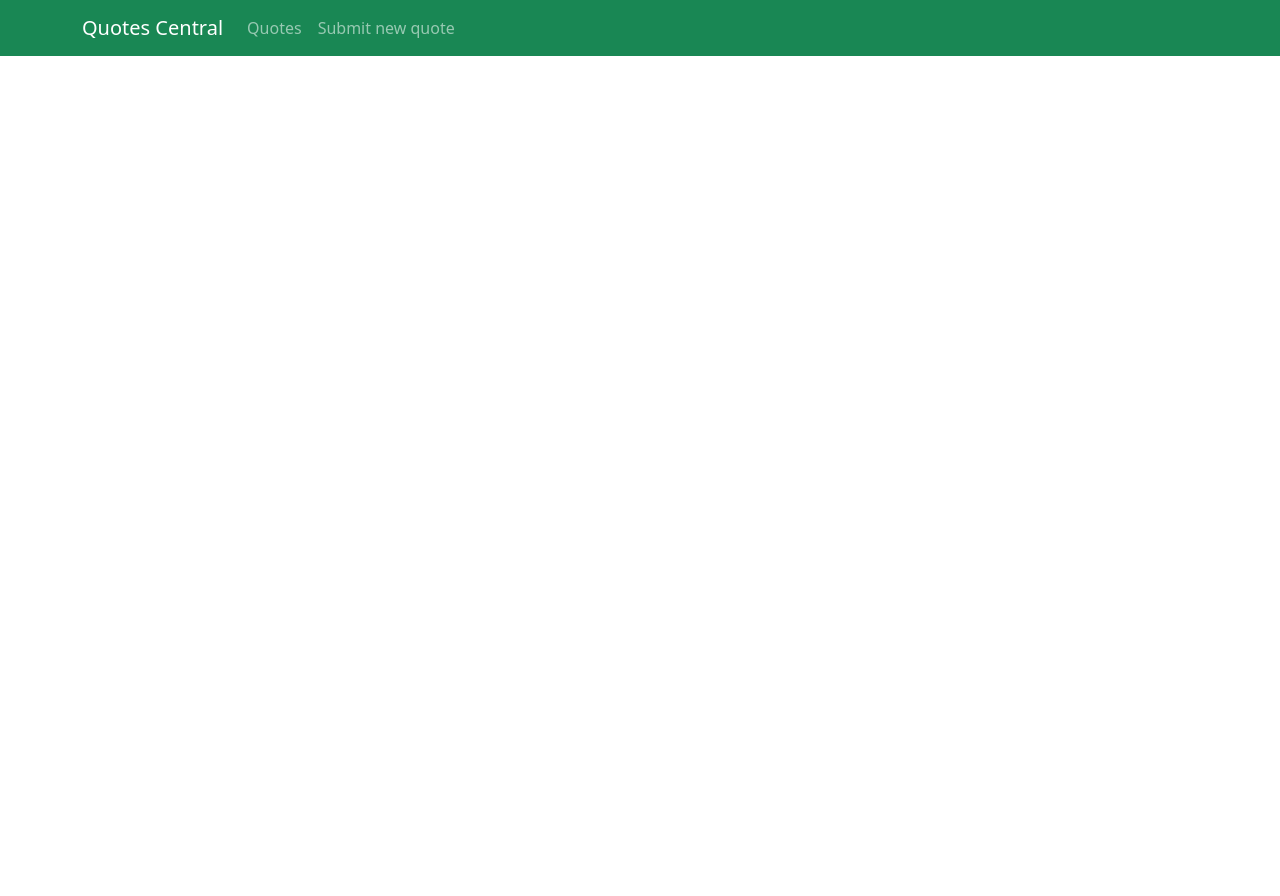
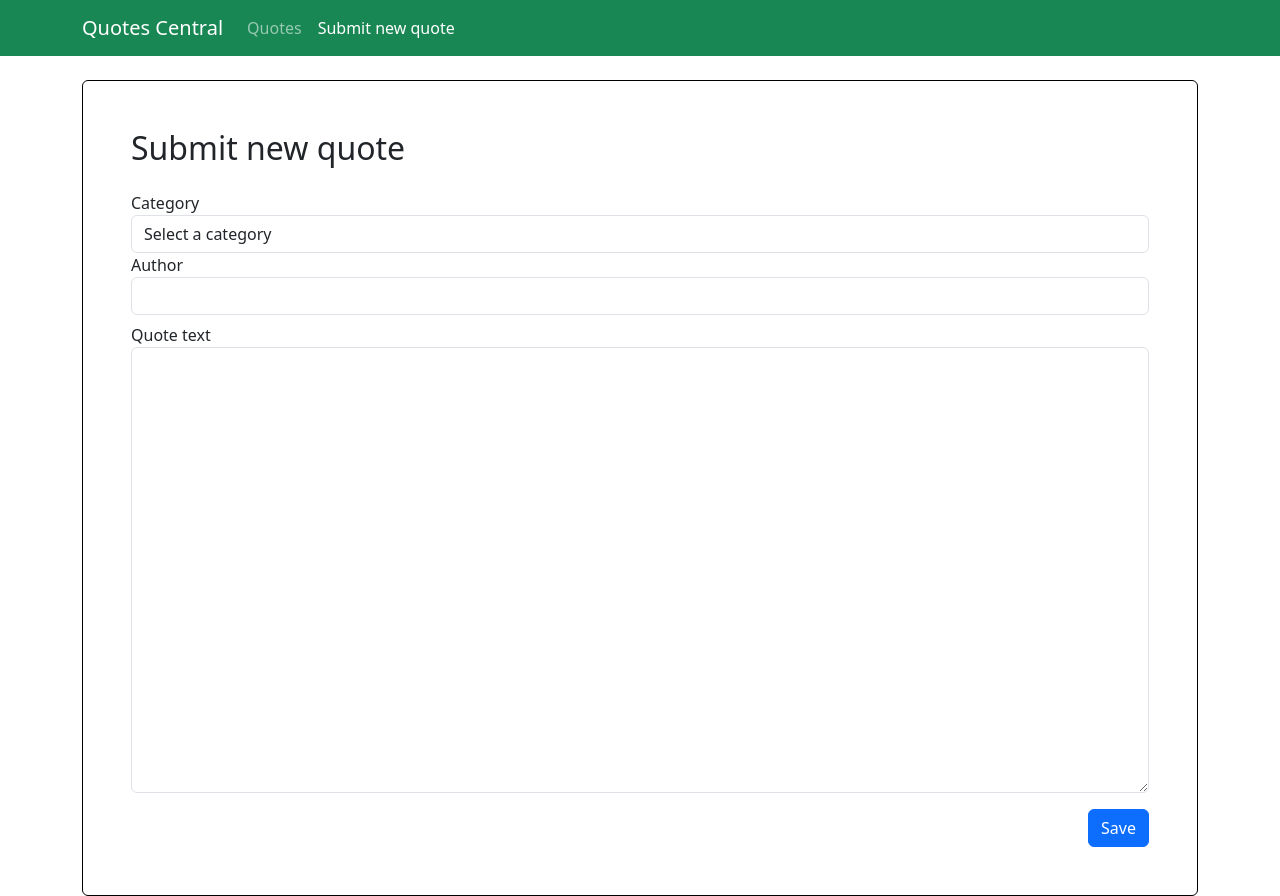
Before and after one commit to MrDenis2024/exam8, a React (Vite) app: page /add-quote in a window 1280 px wide. Before the commit the page ends 800 px from the top, so only its background shows below. Built offline with nearby package versions, Linux system fonts and the light colour scheme.

Commit message:
Создан контейнер InteractionForm и компонент QouteFomr отвечающие за отрисовку формы отрпавки сообщений и структуру отправки сообщения на сервер

```diff
--- a/src/App.tsx
+++ b/src/App.tsx
@@ -1,5 +1,7 @@
 import './App.css';
 import Toolbar from './components/Toolbar/Toolbar';
+import {Route, Routes} from 'react-router-dom';
+import InteractionForm from './containers/InteractionForm/InteractionForm';
 
 const App = () => {
 
@@ -8,6 +10,11 @@ const App = () => {
       <header>
         <Toolbar />
       </header>
+      <main className='container'>
+        <Routes>
+          <Route path='/add-quote' element={<InteractionForm />} />
+        </Routes>
+      </main>
     </>
   );
 };
--- /dev/null
+++ b/src/axiosApi.ts
@@ -0,0 +1,7 @@
+import axios from 'axios';
+
+const axiosApi = axios.create({
+  baseURL: 'https://denis-khrunev-js-25-default-rtdb.europe-west1.firebasedatabase.app/'
+});
+
+export default axiosApi;
--- /dev/null
+++ b/src/components/QuoteForm/QuoteForm.tsx
@@ -0,0 +1,48 @@
+import React from 'react';
+import {Quote} from '../../types';
+
+interface Props {
+  quote: Quote;
+  onFormSubmit: React.ChangeEventHandler<HTMLFormElement>;
+  onFieldChange: React.ChangeEventHandler<HTMLInputElement | HTMLTextAreaElement | HTMLSelectElement>;
+}
+
+const QuoteForm: React.FC<Props> = ({quote, onFormSubmit, onFieldChange}) => {
+  return (
+    <div className="mt-4 border border-black rounded p-5">
+      <h2>Submit new quote</h2>
+      <form className="mt-4" onSubmit={onFormSubmit}>
+        <div className="form-group">
+          <label htmlFor="category">Category</label>
+          <select id="category" className="form-control" name="category" value={quote.category} onChange={onFieldChange} required>
+            <option value="">Select a category</option>
+            <option value="star-wars">Star Wars</option>
+            <option value="famous-people">Famous people</option>
+            <option value="saying">Saying</option>
+            <option value="humour">Humour</option>
+            <option value="motivational">Motivational</option>
+          </select>
+        </div>
+        <div className="form-group">
+          <label htmlFor="author">Author</label>
+          <input
+            id="author" type="text" name="author"
+            className="form-control" value={quote.author} onChange={onFieldChange} required
+          />
+        </div>
+        <div className="form-group mt-2">
+          <label htmlFor="text">Quote text</label>
+          <textarea name="text" id="text" rows={18} className='form-control'
+                    value={quote.text} onChange={onFieldChange} required></textarea>
+        </div>
+        <div className='text-end'>
+          <button type="submit" className="btn btn-primary mt-3">
+            Save
+          </button>
+        </div>
+      </form>
+    </div>
+  );
+};
+
+export default QuoteForm;
--- a/src/components/Toolbar/Toolbar.tsx
+++ b/src/components/Toolbar/Toolbar.tsx
@@ -11,7 +11,7 @@ const Toolbar = () => {
               <NavLink to='/' className='nav-link'>Quotes</NavLink>
             </li>
             <li className="nav-item">
-              <NavLink to='/quote/moti' className='nav-link'>Submit new quote</NavLink>
+              <NavLink to='/add-quote' className='nav-link'>Submit new quote</NavLink>
             </li>
           </ul>
         </div>
--- /dev/null
+++ b/src/containers/InteractionForm/InteractionForm.tsx
@@ -0,0 +1,42 @@
+import React, {useState} from 'react';
+import axiosApi from '../../axiosApi';
+import {useNavigate} from 'react-router-dom';
+import QuoteForm from '../../components/QuoteForm/QuoteForm';
+import {Quote} from '../../types';
+
+const InteractionForm = () => {
+  const [quote, setQuote] = useState<Quote>({
+    category: '',
+    author: '',
+    text: '',
+  });
+  const navigate = useNavigate();
+
+  const onFieldChange = (event: React.ChangeEvent<HTMLInputElement | HTMLTextAreaElement | HTMLSelectElement>) => {
+    const {name, value} = event.target;
+
+    setQuote((prevState) => ({
+      ...prevState,
+      [name]: value,
+    }));
+  };
+
+  const onFormSubmit = async (event: React.FormEvent) => {
+    event.preventDefault();
+
+    try {
+      await axiosApi.post('/quotes.json', quote);
+    } catch (e) {
+      console.error('Ошибка отпарвки данных о цитате');
+    } finally {
+      navigate('/');
+    }
+  };
+  return (
+    <div>
+      <QuoteForm quote={quote} onFormSubmit={onFormSubmit} onFieldChange={(event) => onFieldChange(event)} />
+    </div>
+  );
+};
+
+export default InteractionForm;
--- /dev/null
+++ b/src/types.ts
@@ -0,0 +1,5 @@
+export interface Quote {
+  category: string,
+  author: string,
+  text: string,
+}
```
